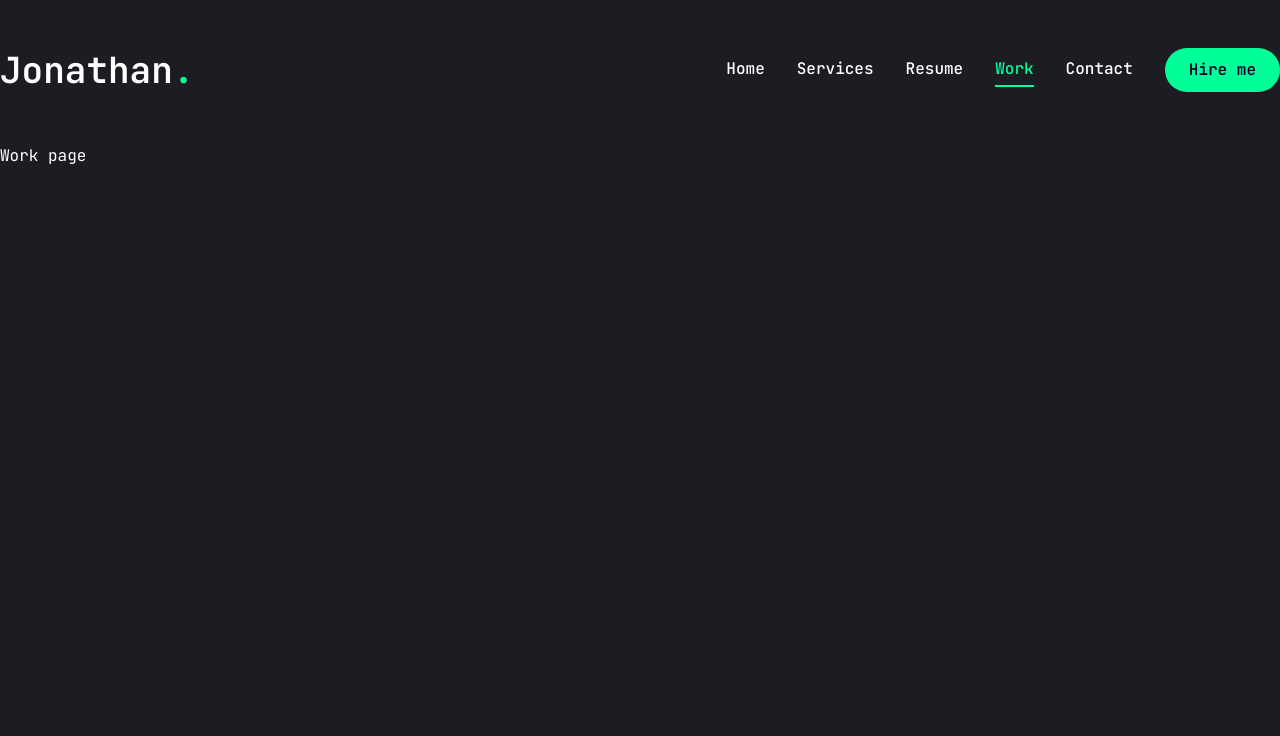
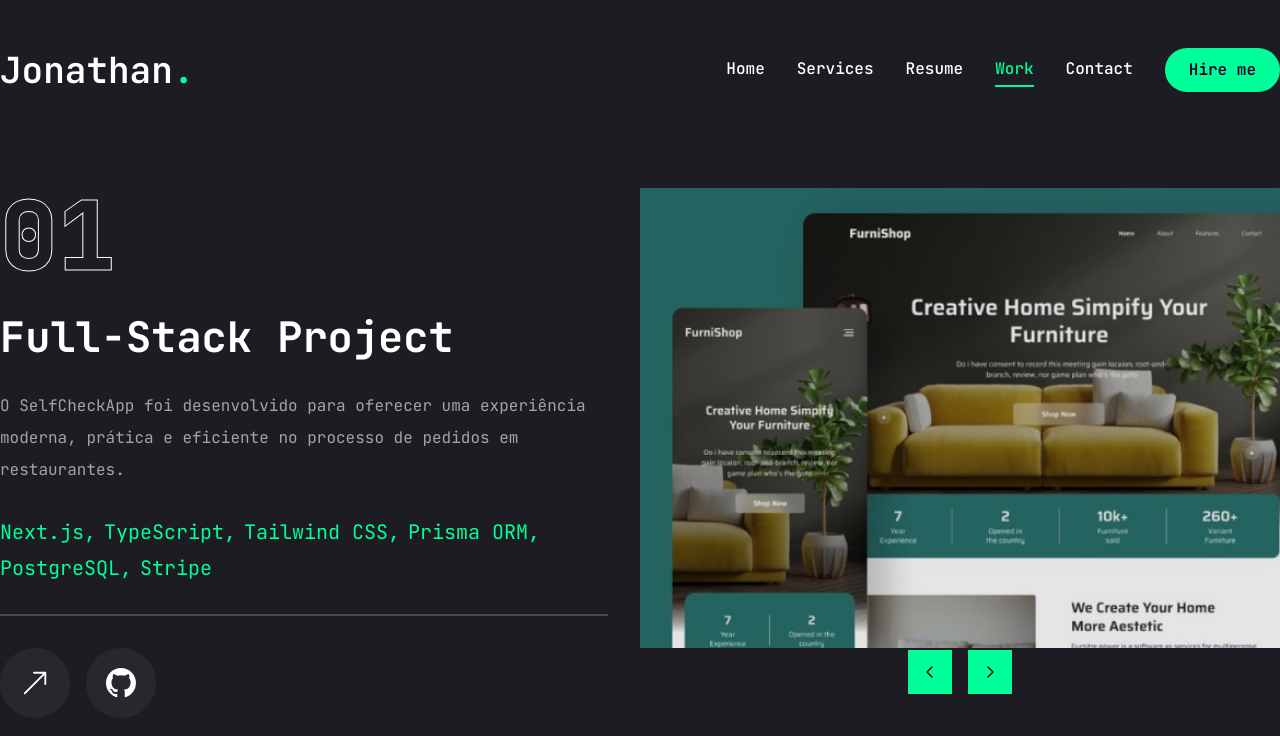
Before and after one commit to Dot010/personal-portfolio, a Next.js app: page /work in a window 1280 px wide. Shown: the top 736 px of the page. Built offline with nearby package versions, Linux system fonts and the light colour scheme.

Commit message:
feat: implement project showcase with Swiper and WorkSliderBtns component

```diff
--- a/app/work/page.tsx
+++ b/app/work/page.tsx
@@ -1,8 +1,181 @@
-import React from 'react'
+"use client";
+
+import { motion } from "framer-motion";
+import React, { useRef, useState } from "react";
+import { Swiper, SwiperSlide } from "swiper/react";
+import type { Swiper as SwiperType } from "swiper";
+import "swiper/swiper-bundle.css";
+import { BsArrowUpRight, BsGithub } from "react-icons/bs";
+import {
+  Tooltip,
+  TooltipContent,
+  TooltipProvider,
+  TooltipTrigger,
+} from "@/components/ui/tooltip"
+
+import Link from "next/link";
+import Image from "next/image";
+import WorkSliderBtns from "@/components/WorkSliderBtns";
+
+type Project = {
+  num: string;
+  category: string;
+  title: string;
+  description: string;
+  stack: { name: string }[];
+  image: string;
+  live: string;
+  github: string;
+};
+
+const projects: Project[] = [
+  {
+    num: '01',
+    category: "Full-Stack",
+    title: "project 1",
+    description: "O SelfCheckApp foi desenvolvido para oferecer uma experiência moderna, prática e eficiente no processo de pedidos em restaurantes.",
+    stack: [{ name: "Next.js" }, { name: "TypeScript" }, { name: "Tailwind CSS" }, { name: "Prisma ORM" }, { name: "PostgreSQL" }, { name: "Stripe" }],
+    image: "/assets/work/thumb1.png",
+    live: "",
+    github: "",
+  },
+  {
+    num: '02',
+    category: "Full-Stack",
+    title: "project 2",
+    description: "O SelfCheckApp foi desenvolvido para oferecer uma experiência moderna, prática e eficiente no processo de pedidos em restaurantes.",
+    stack: [{ name: "Next.js" }, { name: "TypeScript" }, { name: "Tailwind CSS" }, { name: "Prisma ORM" }, { name: "PostgreSQL" }, { name: "Stripe" }],
+    image: "/assets/work/thumb2.png",
+    live: "",
+    github: "",
+  },
+  {
+    num: '03',
+    category: "Full-Stack",
+    title: "project 3",
+    description: "O SelfCheckApp foi desenvolvido para oferecer uma experiência moderna, prática e eficiente no processo de pedidos em restaurantes.",
+    stack: [{ name: "Next.js" }, { name: "TypeScript" }, { name: "Tailwind CSS" }, { name: "Prisma ORM" }, { name: "PostgreSQL" }, { name: "Stripe" }],
+    image: "/assets/work/thumb3.png",
+    live: "",
+    github: "",
+  },
+];
 
 const Work = () => {
-  return <div>Work page</div>
+  const [project, setProject] = useState(projects[0]);
 
+
+const swiperRef = useRef<SwiperType | null>(null);
+
+
+  const handleSlideChange = (swiper: { activeIndex: number }) => {
+    setProject(projects[swiper.activeIndex]);
+  }
+
+  return (
+    <motion.section
+      initial={{ opacity: 0 }}
+      animate={{ opacity: 1, transition: { delay: 2.4, duration: 0.4, ease: "easeIn" } }}
+      className="flex flex-col md:justify-center py-12 xl:px-0"
+    >
+      <div className="container mx-auto">
+        <div className="flex flex-col-reverse xl:flex-row gap-8">
+
+          {/* Texto do projeto */}
+          <div className="order-1 xl:order-none w-full xl:w-1/2 flex flex-col gap-8">
+            <div className="text-8xl leading-none font-extrabold text-transparent text-outline">
+              {project.num}
+            </div>
+            <h2 className="text-[42px] font-bold leading-none text-white group-hover:text-accent transition-all duration-500 capitalize">
+              {project.category} project
+            </h2>
+            <p className="text-white/60">{project.description}</p>
+
+            {/* Stack */}
+            <ul className="flex flex-wrap gap-2">
+              {project.stack.map((item, index) => (
+                <li key={index} className="text-xl text-accent">
+                  {item.name}{index !== project.stack.length - 1 && ","}
+                </li>
+              ))}
+            </ul>
+
+            <div className="border border-white/20" />
+
+            {/* Botões do projeto */}
+            <div className="flex items-center gap-4">
+              <Link href={project.live}>
+                <TooltipProvider delayDuration={100}>
+                  <Tooltip>
+                    <TooltipTrigger className="w-[70px] h-[70px] rounded-full bg-white/5 flex justify-center items-center group">
+                      <BsArrowUpRight className="text-white text-3xl group-hover:text-accent" />
+                    </TooltipTrigger>
+                    <TooltipContent><p>Live project</p></TooltipContent>
+                  </Tooltip>
+                </TooltipProvider>
+              </Link>
+
+              <Link href={project.github}>
+                <TooltipProvider delayDuration={100}>
+                  <Tooltip>
+                    <TooltipTrigger className="w-[70px] h-[70px] rounded-full bg-white/5 flex justify-center items-center group">
+                      <BsGithub className="text-white text-3xl group-hover:text-accent" />
+                    </TooltipTrigger>
+                    <TooltipContent><p>Github Repository</p></TooltipContent>
+                  </Tooltip>
+                </TooltipProvider>
+              </Link>
+            </div>
+          </div>
+
+          {/* Swiper do projeto */}
+          <div className="order-2 xl:order-none w-full xl:w-1/2 relative">
+            <Swiper
+              spaceBetween={30}
+              slidesPerView={1}
+              className="w-full h-auto mb-6"
+              onSlideChange={handleSlideChange}
+            onSwiper={(swiper) => (swiperRef.current = swiper)}
+            >
+              {projects.map((proj, index) => (
+                <SwiperSlide key={index} className="w-full">
+                  <div className="relative w-full h-[350px] sm:h-[400px] md:h-[460px] flex justify-center items-center bg-pink-50/20">
+
+                    {/* Overlay */}
+                    <div className="absolute inset-0 bg-black/10 z-10"></div>
+
+                    {/* Imagem */}
+                    <div className="relative w-full h-full">
+                      <Image
+                        src={proj.image}
+                        fill
+                        className="object-cover object-top"
+                        alt={proj.title}
+                        quality={100}
+
+                      />
+                    </div>
+                  </div>
+                </SwiperSlide>
+              ))}
+            </Swiper>
+
+            {/* WorkSliderBtns: mobile sobre a imagem, desktop abaixo */}
+            <div className="absolute inset-0 flex justify-between items-center px-4 top-1/2 transform -translate-y-1/2 z-20 xl:static xl:mt-4 xl:justify-center">
+              <WorkSliderBtns
+                containerStyles="flex w-full justify-between xl:justify-center xl:gap-4"
+                btnStyles="bg-accent hover:bg-accent-hover text-primary w-[44px] h-[44px] flex justify-center items-center"
+                iconStyles=""
+                 onPrev={() => swiperRef.current?.slidePrev()}
+    onNext={() => swiperRef.current?.slideNext()}
+              />
+            </div>
+          </div>
+
+        </div>
+      </div>
+    </motion.section>
+  );
 }
 
-export default Work
+export default Work;
--- /dev/null
+++ b/components/WorkSliderBtns.tsx
@@ -0,0 +1,32 @@
+"use client";
+
+
+import { useSwiper } from "swiper/react";
+import { PiCaretLeftBold, PiCaretRightBold } from "react-icons/pi";
+
+type WorkSliderBtnsProps = {
+  containerStyles: string;
+  btnStyles: string;
+  iconStyles: string;
+    onPrev?: () => void;
+  onNext?: () => void;
+
+};
+
+const WorkSliderBtns = ({ containerStyles, btnStyles, iconStyles, onPrev, onNext }: WorkSliderBtnsProps) => {
+
+    const swiper =  useSwiper()
+
+  return (
+    <div className={containerStyles}>
+          <button className={btnStyles} onClick={onPrev}>
+              <PiCaretLeftBold className={iconStyles} />
+          </button>
+          <button className={btnStyles} onClick={onNext}>
+              <PiCaretRightBold className={iconStyles} />
+          </button>
+      </div>
+  )
+}
+
+export default WorkSliderBtns
```
